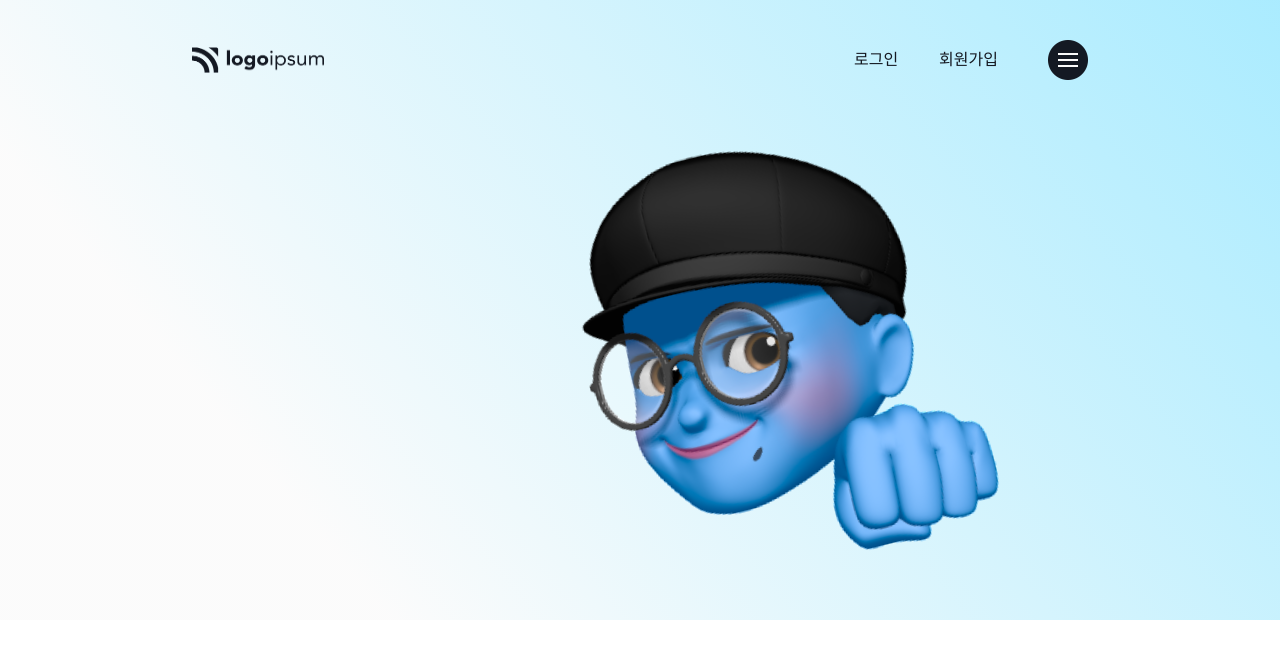
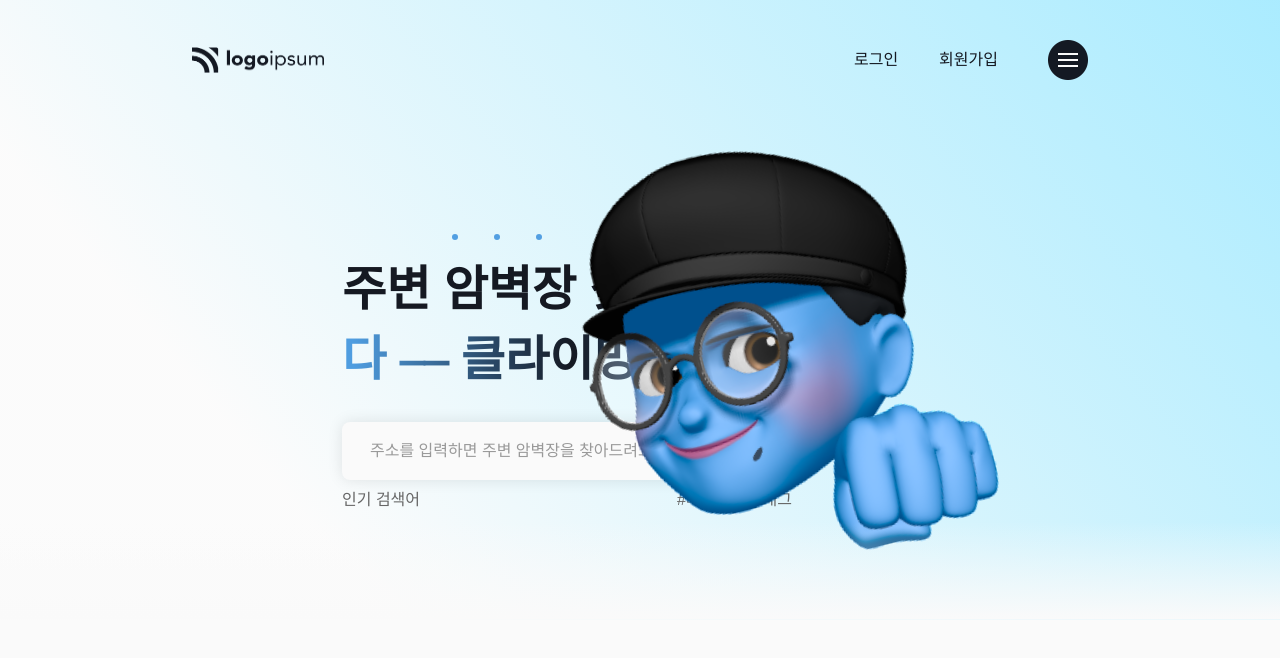
Before and after one commit to daclimb/gym-web, a Vue app: page / in a window 1280 px wide. Shown: the top 658 px of the page. Built offline with nearby package versions, Linux system fonts and the light colour scheme; the HTML template or start-up script is replaced by a standard one.

Commit message:
HeaderView 완료

```diff
--- /dev/null
+++ b/src/views/GymCardListView.vue
@@ -0,0 +1,22 @@
+<template>
+  <div class="gym-card-list-main">
+
+  </div>
+</template>
+
+<script lang="ts">
+import { defineComponent } from 'vue'
+
+export default defineComponent({
+  name: 'GymCardListView'
+})
+</script>
+
+<style lang="scss" scoped>
+
+.gym-card-list-main {
+  background: #FAFAFA;
+  height: 1000px;
+}
+
+</style>
--- a/src/views/HeaderView.vue
+++ b/src/views/HeaderView.vue
@@ -2,19 +2,47 @@
   <div class="header-main">
     <div class="content">
       <NavBarView/>
-      <img class="main-picture" src="@/assets/header-picture.png"/>
+      <div class="landing-content">
+        <div class="text-dots">
+          <div class="dot"/>
+          <div class="dot"/>
+          <div class="dot"/>
+        </div>
+        <div class="text">
+          <span class="text-first">주변 암벽장 찾을땐</span>
+          <br/>
+          <span class="text-second">다 ⎯⎯ 클라이밍</span>
+        </div>
+        <div class="search-bar">
+          <input class="input" placeholder="주소를 입력하면 주변 암벽장을 찾아드려요">
+          <img class="search-button" alt="search-button" src="@/assets/search.png"/>
+        </div>
+        <div class="tags">
+          <span class="title">인기 검색어</span>
+          <div class="tag-items">
+            <span class="tag-item" v-for="(tag, idx) in tags" :key="idx">#{{ tag }}</span>
+          </div>
+        </div>
+      </div>
+      <img class="landing-picture" src="@/assets/header-picture.png" alt="landing-picture"/>
     </div>
     <div class="background"/>
+    <div class="gradient-area"/>
   </div>
 </template>
 
-<script>
+<script lang="ts">
 import { defineComponent } from 'vue'
-import NavBarView from '@/views/NavBarView'
+import NavBarView from './NavBarView.vue'
 
 export default defineComponent({
   name: 'HeaderView',
-  components: { NavBarView }
+  components: { NavBarView },
+  data () {
+    return {
+      tags: ['태그', '태그', '태그']
+    }
+  }
 })
 </script>
 
@@ -29,8 +57,108 @@ export default defineComponent({
 
   .content {
     width: 70%;
+    height: 100%;
     position: relative;
-    .main-picture {
+
+    .landing-content {
+      position: absolute;
+      left: 150px;
+      bottom: 10px;
+
+      .text-dots {
+        width: 20%;
+        margin-left: 110px;
+        display: flex;
+        justify-content: space-between;
+        margin-bottom: 10px;
+
+        .dot {
+          width: 6px;
+          height: 6px;
+          background: #529FE2;
+          border-radius: 45px;
+        }
+      }
+
+      .text {
+        margin-bottom: 32px;
+
+        span {
+          font-weight: 900;
+          font-size: 48px;
+          font-feature-settings: 'pnum' on, 'lnum' on;
+        }
+
+        .text-first {
+          color: #151922;
+        }
+
+        .text-second {
+          background: radial-gradient(74% 2007.38% at 77.73% 51.39%, #151922 0%, #4F9DE0 100%) /* warning: gradient uses a rotation that is not supported by CSS and may not behave as expected */;
+          -webkit-background-clip: text;
+          -webkit-text-fill-color: transparent;
+        }
+
+      }
+
+      .search-bar {
+        position: relative;
+        display: flex;
+        align-items: center;
+        margin-bottom: 8px;
+
+        .input {
+          padding-left: 28px;
+          border: none;
+          width: 420px;
+          height: 56px;
+          background: #FAFAFA;
+          box-shadow: 0 0 15px rgba(0, 0, 0, 0.1);
+          border-radius: 8px;
+
+          font-weight: 400;
+          font-size: 16px;
+          line-height: 22px;
+          /* identical to box height, or 138% */
+          color: #999999;
+
+          &:focus {
+            outline: none;
+          }
+
+          &::placeholder {
+            font-weight: 400;
+            font-size: 16px;
+            line-height: 22px;
+            /* identical to box height, or 138% */
+            color: #999999;
+          }
+        }
+
+        .search-button {
+          position: absolute;
+          width: 24px;
+          height: 24px;
+          right: 16px;
+        }
+      }
+    }
+
+    .tags {
+      width: 100%;
+      display: flex;
+      justify-content: space-between;
+
+      span {
+        font-weight: 400;
+        font-size: 16px;
+        line-height: 150%;
+        font-feature-settings: 'pnum' on, 'lnum' on;
+        color: #666666;
+      }
+    }
+
+    .landing-picture {
       position: absolute;
       right: 50px;
       top: 80px;
@@ -49,5 +177,12 @@ export default defineComponent({
     opacity: 0.7;
     z-index: -1;
   }
+
+  .gradient-area {
+    width: 100%;
+    height: 116px;
+    background: linear-gradient(180deg, #FAFAFA 0%, rgba(250, 250, 250, 0) 100%);
+    transform: rotate(180deg);
+  }
 }
 </style>
--- a/src/views/MainView.vue
+++ b/src/views/MainView.vue
@@ -1,14 +1,18 @@
 <template>
-  <HeaderView/>
+  <div class="main-content">
+    <HeaderView/>
+    <GymCardListView/>
+  </div>
 </template>
 
 <script lang="ts">
 import { defineComponent } from 'vue'
-import HeaderView from '@/views/HeaderView.vue' // @ is an alias to /src
+import HeaderView from '@/views/HeaderView.vue'
+import GymCardListView from '@/views/GymCardListView.vue' // @ is an alias to /src
 
 export default defineComponent({
   name: 'MainView',
-  components: { HeaderView }
+  components: { GymCardListView, HeaderView }
 })
 </script>
 
```
Also changed, not shown: src/views/NavBarView.vue (+5 -3 lines), src/assets/search.png (added).
